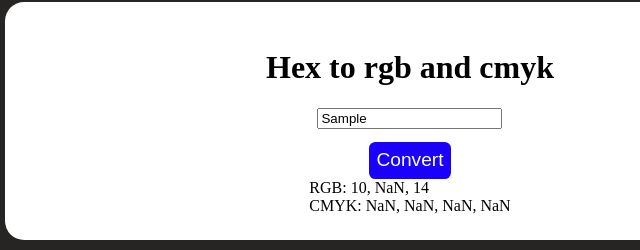
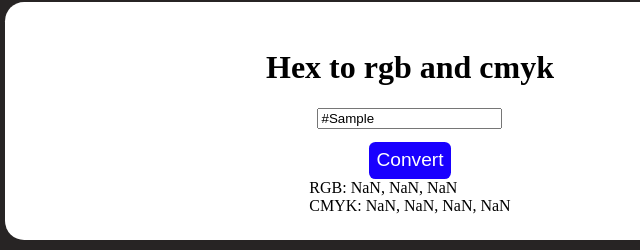
Before and after one commit to SanderNF/hextorgbandcmyk, a plain HTML site: page index.html in a window 1280 px wide. Both pictures are taken after typing "Sample" into the empty fields and a click on the button "Convert". Shown: the part 213-463 px from the top of the page, 230-870 px from the left. Drawn offline with Linux system fonts and the light colour scheme.

Commit message:
improved input handling
input now adds # if missing and removes double #'s if present

```diff
--- a/index.html
+++ b/index.html
@@ -28,12 +28,22 @@
   const hexInput = document.getElementById('hexInput');
   const convertButton = document.getElementById('convertBtn');
   const result = document.getElementById('result');
+  const content = document.getElementById('content');
 
   convertButton.addEventListener('click', () => {
     const hex = hexInput.value;
     const rgb = hexToRgb(hex);
     const cmyk = rgbToCmyk(rgb);
     result.innerHTML = `RGB: ${rgb.join(', ')}<br>CMYK: ${cmyk.join(', ')}`;
+  });
+
+  hexInput.addEventListener('input', () => {
+      const hex = hexInput.value;
+      if (hex.charAt(0) != '#') {
+          hexInput.value = "#" + hex;
+      } else if (hex.charAt(1) == '#') {
+          hexInput.value = hex.replace('#', '');
+      }
   });
 
   function hexToRgb(hex) {
```
